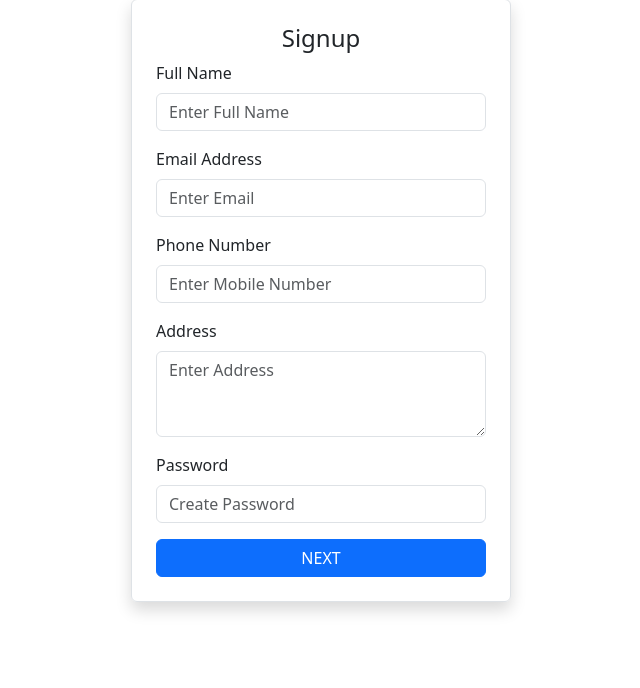
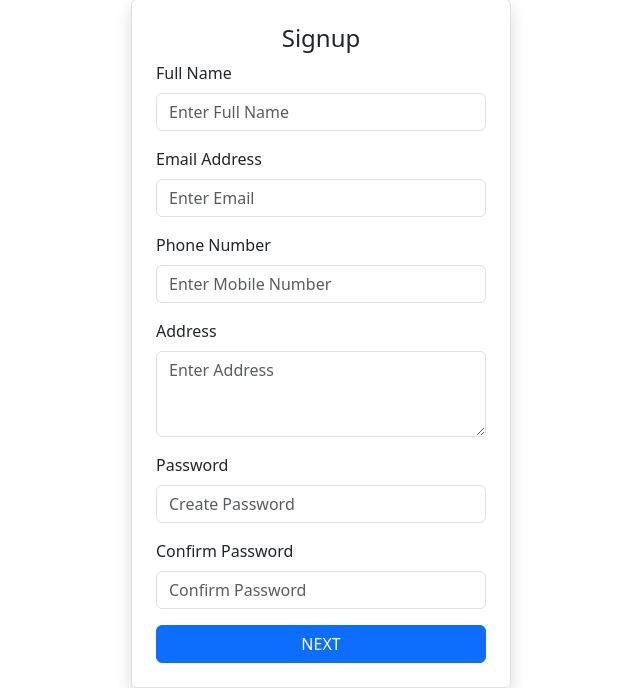
Before and after one commit to sonu98188/shop, a PHP site: page /signuplogin.php in a window 1280 px wide. Shown: the part 121-809 px from the top of the page, without its empty margins (319-959 px from the left). Before the commit the page ends 734 px from the top, so only its background shows below. Run offline with PHP 8.4, Linux system fonts and the light colour scheme; some libraries are stand-ins or nearby versions.

Commit message:
Add files via upload

```diff
--- a/shop/frontend/signuplogin.php
+++ b/shop/frontend/signuplogin.php
@@ -44,34 +44,34 @@
 
                 <div class="mb-3">
                     <label class="form-label">Full Name</label>
-                    <input type="text" name="full_name"  id="full_name"class="form-control" placeholder="Enter Full Name">
+                    <input type="text" name="full_name"  id="full_name"class="form-control" placeholder="Enter Full Name" required>
                 </div>
 
                 <div class="mb-3">
                     <label class="form-label">Email Address</label>
-                    <input type="email" name="email"  id="email"class="form-control" placeholder="Enter Email">
+                    <input type="email" name="email"  id="email"class="form-control" placeholder="Enter Email" required>
                 </div>
 
                 <div class="mb-3">
                     <label class="form-label">Phone Number</label>
-                    <input type="number" name="phone"id="phone" class="form-control" placeholder="Enter Mobile Number">
+                    <input type="number" name="phone"id="phone" class="form-control" placeholder="Enter Mobile Number" required>
                 </div>
 
 
 
                 <div class="mb-3">
                     <label class="form-label">Address</label>
-                    <textarea name="address" id="address"class="form-control" rows="3" placeholder="Enter Address"></textarea>
+                    <textarea name="address" id="address"class="form-control" rows="3" placeholder="Enter Address" required></textarea>
                 </div>
 
                 <div class="mb-3">
                     <label class="form-label">Password</label>
-                    <input type="password"id="password" name="password" class="form-control" placeholder="Create Password">
+                    <input type="password"id="password" name="password" class="form-control" placeholder="Create Password" required>
                 </div>
 
                 <div class="mb-3">
-                    <label class="form-label d-none">Confirm Password</label>
-                    <input type="password"id="confirm_password" name="confirm_password" class="form-control d-none" placeholder="Confirm Password">
+                    <label class="form-label ">Confirm Password</label>
+                    <input type="password"id="confirm_password" name="confirm_password" class="form-control" placeholder="Confirm Password" required>
                 </div>
 
             </div>
@@ -95,6 +95,7 @@
         <center>
           <h3 class="mb-4">OTP Verification</h3>
         </center>
+        <h5>check otp in your email</h5>
 
         <div class="mb-3">
           <input type="number" id="verify_otp" class="form-control" placeholder="Enter OTP">
@@ -117,9 +118,10 @@
 
 
  $(document).ready(function(){
-  $("#signupfrom").submit(function(e)
-  {
+  $("#signupfrom").submit(function(e){
+
     e.preventDefault();
+
     $.ajax({
         type : "POST",
         url : "../frontend/php/signup.php",
@@ -129,39 +131,37 @@
 
         success:function(response){
 
-               if (response.trim() == "Email already exists")
+            if(response.trim() == "password not match")
             {
+                $("#next_btn").attr("disabled", true);
 
                 Swal.fire({
+                    icon: "error",
+                    title: "Error",
+                    text: "Password Not Match"
+                });
+            }
+            else if(response.trim() == "Email already exists")
+            {
+                $("#next_btn").attr("disabled", true);
 
-          title:'Error',
-          text:'email exists',
-          icon:'error'
+                Swal.fire({
+                    icon: "error",
+                    title: "Error",
+                    text: "Email Already Exists"
+                });
+            }
+            else if(response.trim() == "success")
+            {
+                $("#next_btn").attr("disabled", false);
+
+                $(".signup-div").addClass("d-none");
+                $(".otp-div").removeClass("d-none");
+            }
+        }
+    });
 
 });
-                      $("#next_btn").attr("disabled","");
-
-               }
-               else{
-                Swal.fire({
-
-
-                    icon : "success",
-                    title : "success",
-                    text : "otp send check your email"
-
-                });
-                $(".signup-div").addClass("d-none");
-                   $(".otp-div").removeClass("d-none");
-
-
-
-               }
-            }
-    })
-
-  })
-
     $("#submit_btn").click(function(e){
 
     e.preventDefault();
```
Also changed, not shown: shop/frontend/php/signup.php (+60 -26 lines). Lines whose indentation alone changed are shown as unchanged.
